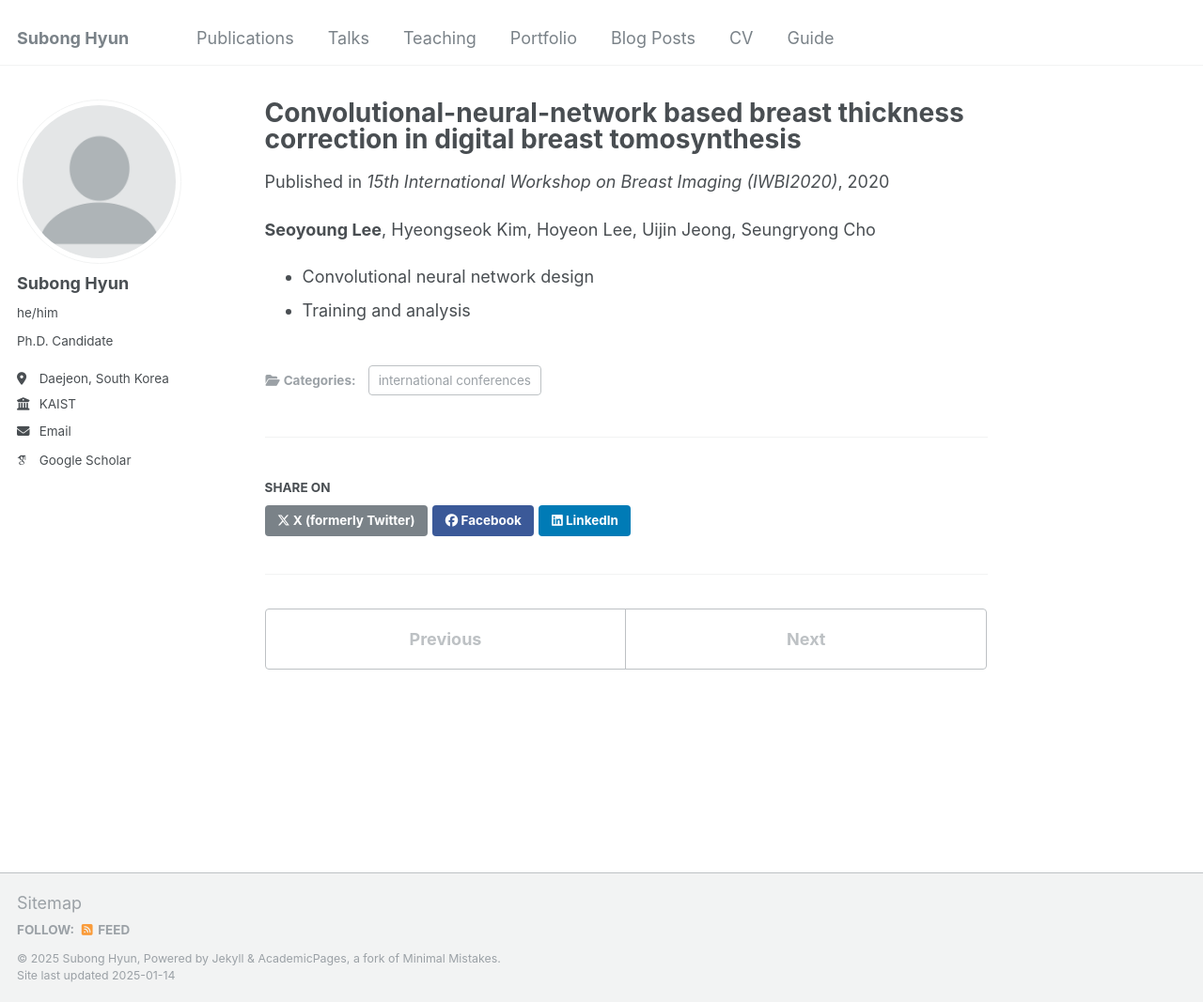
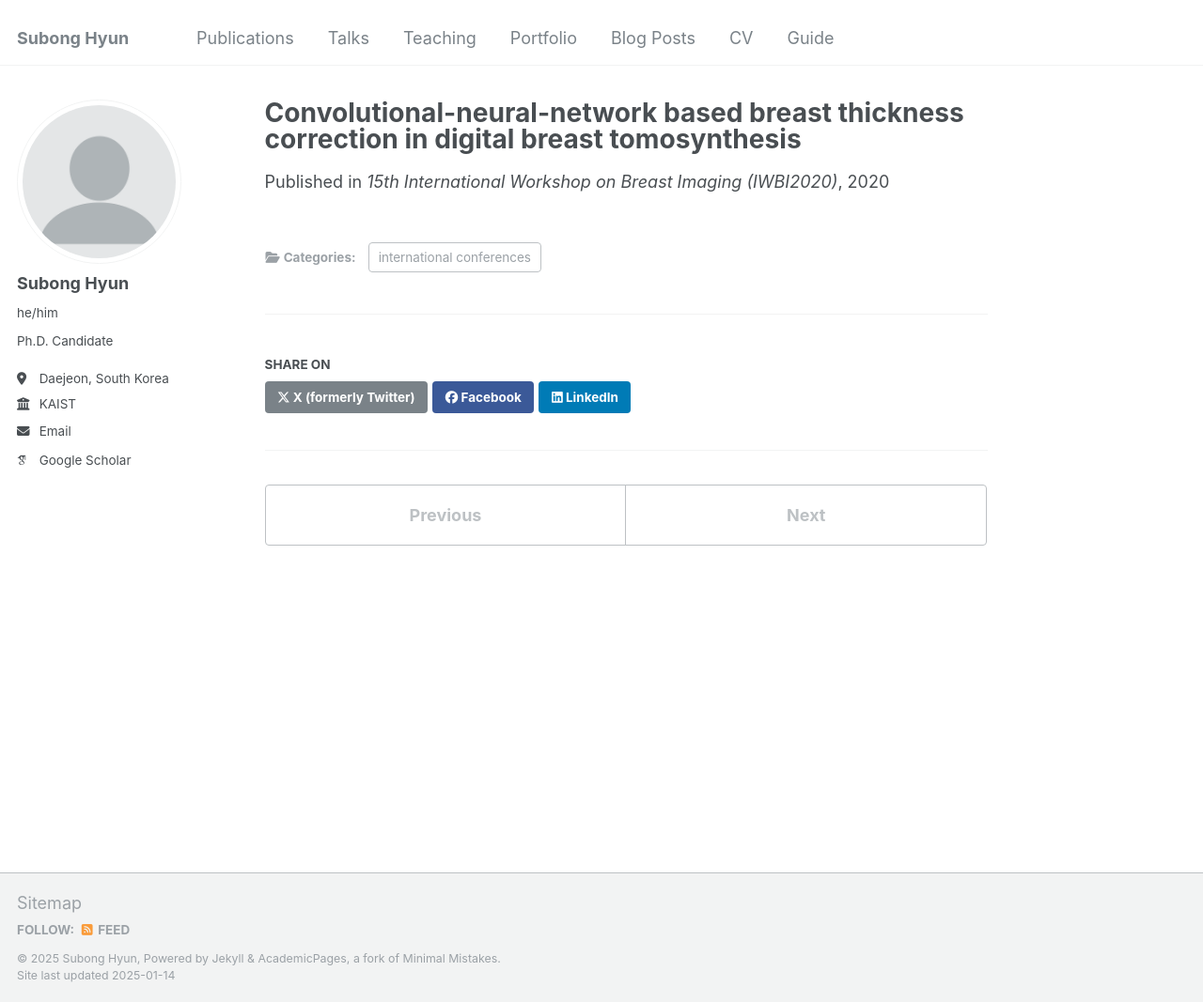
Before and after one commit to SubongHyun/subonghyun.github.io, a Jekyll site: the page built from _publications/2009-10-01-paper-title-number-1.md, in a window 1280 px wide and 1067 px high. Shown: the whole window at 94% size. Built offline with Jekyll 4.4.1, drawn with Linux system fonts in a browser that asks for light colours; some web fonts are replaced.

Commit message:
Update 2009-10-01-paper-title-number-1.md

```diff
--- a/_publications/2009-10-01-paper-title-number-1.md
+++ b/_publications/2009-10-01-paper-title-number-1.md
@@ -2,15 +2,8 @@
 title: "Convolutional-neural-network based breast thickness correction in digital breast tomosynthesis"
 collection: publications
 category: international conferences
-permalink: /publication/2020-05-22-Convolutional-neural-network based breast thickness correction in digital breast tomosynthesis
 authors: '**Seoyoung Lee**, Hyeongseok Kim, Hoyeon Lee, Uijin Jeong, Seungryong Cho'
 excerpt: ''
 date: 2020-05-22
 venue: '15th International Workshop on Breast Imaging (IWBI2020)'
-paperurl: 'https://www.spiedigitallibrary.org/conference-proceedings-of-spie/11513/2560909/Convolutional-neural-network-based-breast-thickness-correction-in-digital-breast/10.1117/12.2560909.full'
 ---
-
-
-**Seoyoung Lee**, Hyeongseok Kim, Hoyeon Lee, Uijin Jeong, Seungryong Cho
-- Convolutional neural network design
-- Training and analysis
```
